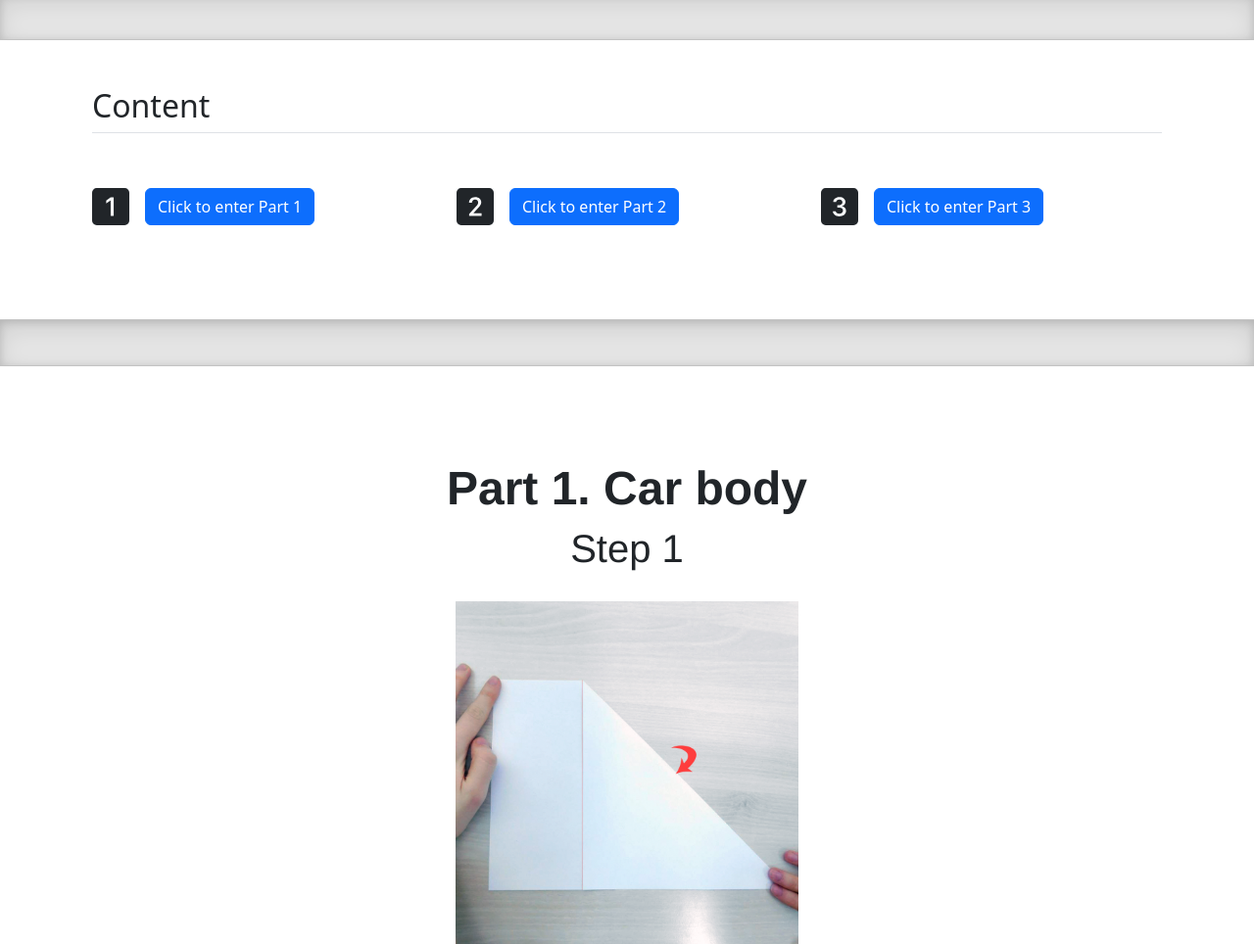
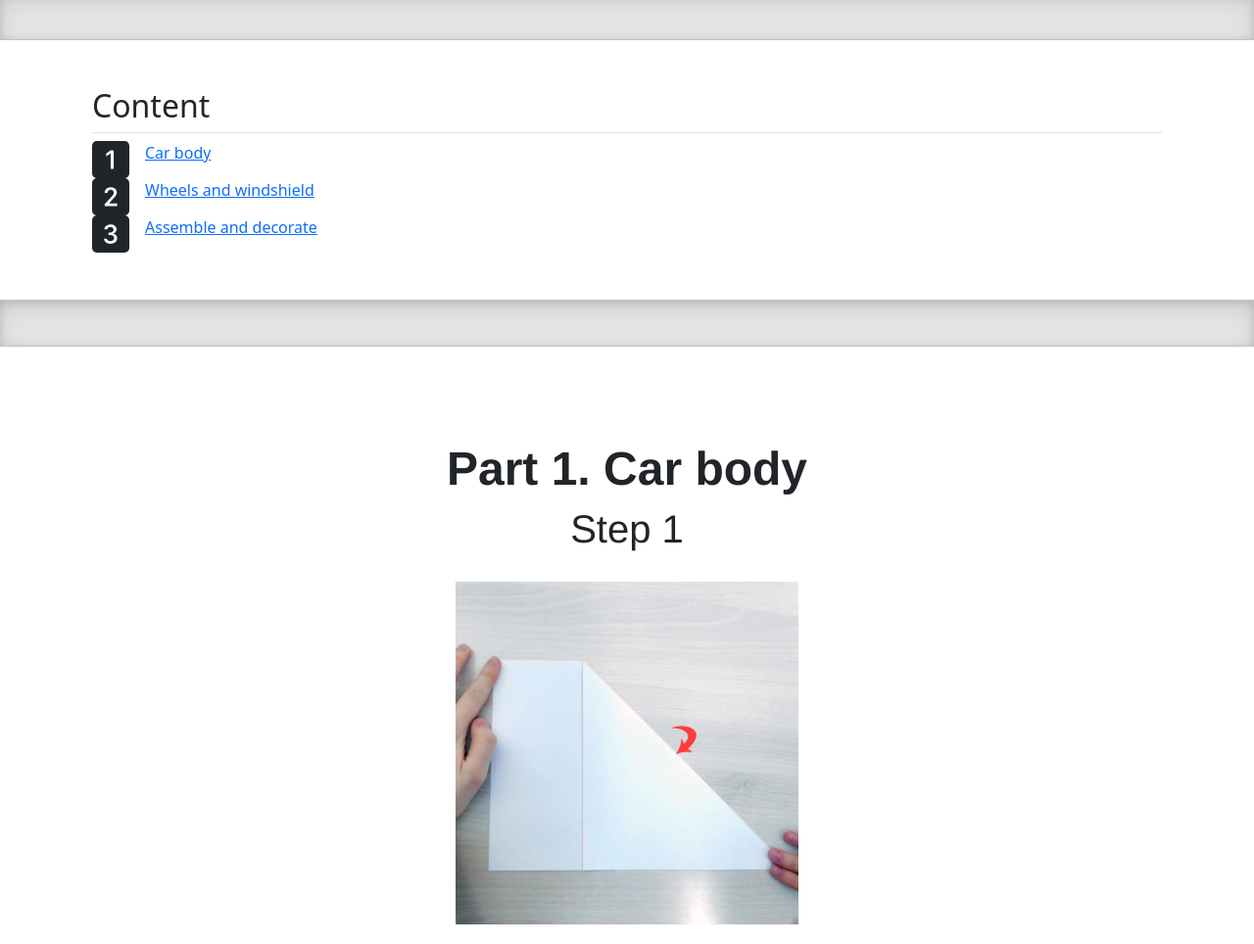
Before and after one commit to sula234/origami.githib.io, a plain HTML site: page index.html in a window 1280 px wide. Shown: the part 980-1944 px from the top of the page at 98% size. Drawn offline with nearby package versions, Linux system fonts and the light colour scheme.

Commit message:
Add files via upload

```diff
--- a/index.html
+++ b/index.html
@@ -22,9 +22,8 @@
       </a>
 
       <ul class="nav nav-pills">
-        <li class="nav-item"><a href="index.html" class="nav-link active" aria-current="page">Home</a></li>
-        <!-- <li class="nav-item"><a href="materials.html" class="nav-link">Materials</a></li> -->
-        <li class="nav-item"><a href="files/Instructions.pdf" class="nav-link">Download</a></li>
+        <li class="nav-item"><a href="files/Instructions.pdf"class="nav-link active" aria-current="page">Download</a></li>
+
       </ul>
     </header>
   </div>
@@ -49,39 +48,40 @@
 <!-- PARTS OF ORIGAMI -->
 <div class="container px-4 py-5" id="hanging-icons">
   <h2 class="pb-2 border-bottom">Content</h2>
-  <div class="row g-4 py-5 row-cols-1 row-cols-lg-3">
-    <div class="col d-flex align-items-start">
+    <div class="col d-flex align-items-start content-flex">
       <div class="icon-square bg-light text-dark flex-shrink-0 me-3">
         <svg xmlns="http://www.w3.org/2000/svg" width="38" height="38" fill="currentColor" class="bi bi-1-square-fill" viewBox="0 0 16 16">
   <path d="M2 0a2 2 0 0 0-2 2v12a2 2 0 0 0 2 2h12a2 2 0 0 0 2-2V2a2 2 0 0 0-2-2H2Zm7.283 4.002V12H7.971V5.338h-.065L6.072 6.656V5.385l1.899-1.383h1.312Z"/>
 </svg>
       </div>
       <div>
-        <a href="#part1_start" class="btn btn-primary">
-          Click to enter Part 1
+        <a href="#part1_start">
+          Car body
+
         </a>
       </div>
     </div>
-    <div class="col d-flex align-items-start">
+
+    <div class="col d-flex align-items-start content-flex">
       <div class="icon-square bg-light text-dark flex-shrink-0 me-3">
         <svg xmlns="http://www.w3.org/2000/svg" width="38" height="38" fill="currentColor" class="bi bi-2-square-fill" viewBox="0 0 16 16">
           <path d="M2 0a2 2 0 0 0-2 2v12a2 2 0 0 0 2 2h12a2 2 0 0 0 2-2V2a2 2 0 0 0-2-2H2Zm4.646 6.24v.07H5.375v-.064c0-1.213.879-2.402 2.637-2.402 1.582 0 2.613.949 2.613 2.215 0 1.002-.6 1.667-1.287 2.43l-.096.107-1.974 2.22v.077h3.498V12H5.422v-.832l2.97-3.293c.434-.475.903-1.008.903-1.705 0-.744-.557-1.236-1.313-1.236-.843 0-1.336.615-1.336 1.306Z"/>
         </svg>
             </div>
       <div>
-        <a href="#part2_start" class="btn btn-primary">
-          Click to enter Part 2
+        <a href="#part2_start">
+          Wheels and windshield
         </a>
       </div>
     </div>
-    <div class="col d-flex align-items-start">
+    <div class="col d-flex align-items-start content-flex">
       <div class="icon-square bg-light text-dark flex-shrink-0 me-3">
         <svg xmlns="http://www.w3.org/2000/svg" width="38" height="38" fill="currentColor" class="bi bi-3-square-fill" viewBox="0 0 16 16">
           <path d="M2 0a2 2 0 0 0-2 2v12a2 2 0 0 0 2 2h12a2 2 0 0 0 2-2V2a2 2 0 0 0-2-2H2Zm5.918 8.414h-.879V7.342h.838c.78 0 1.348-.522 1.342-1.237 0-.709-.563-1.195-1.348-1.195-.79 0-1.312.498-1.348 1.055H5.275c.036-1.137.95-2.115 2.625-2.121 1.594-.012 2.608.885 2.637 2.062.023 1.137-.885 1.776-1.482 1.875v.07c.703.07 1.71.64 1.734 1.917.024 1.459-1.277 2.396-2.93 2.396-1.705 0-2.707-.967-2.754-2.144H6.33c.059.597.68 1.06 1.541 1.066.973.006 1.6-.563 1.588-1.354-.006-.779-.621-1.318-1.541-1.318Z"/>
         </svg>      </div>
       <div>
-        <a href="#part3_start" class="btn btn-primary">
-          Click to enter Part 3
+        <a href="#part3_start">
+          Assemble and decorate
         </a>
       </div>
     </div>
@@ -360,7 +360,6 @@
     <div class="px-4 py-5 my-5 text-center">
 
       <h1 class="display-5 fw-bold">Part 3. Assemble!</h1>
-      <h1>Step 1</h1>
 
       <div class="row">
         <div class="column">
```
